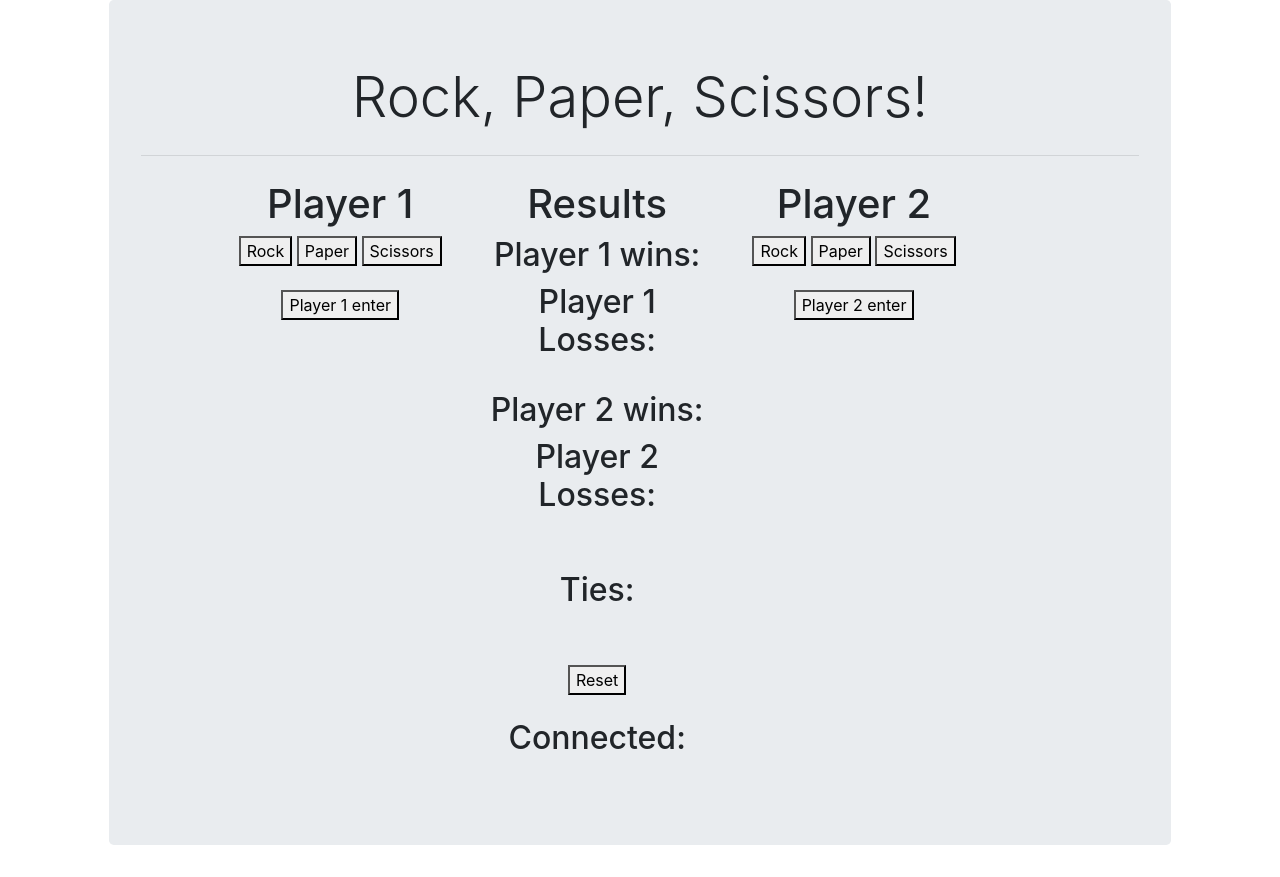
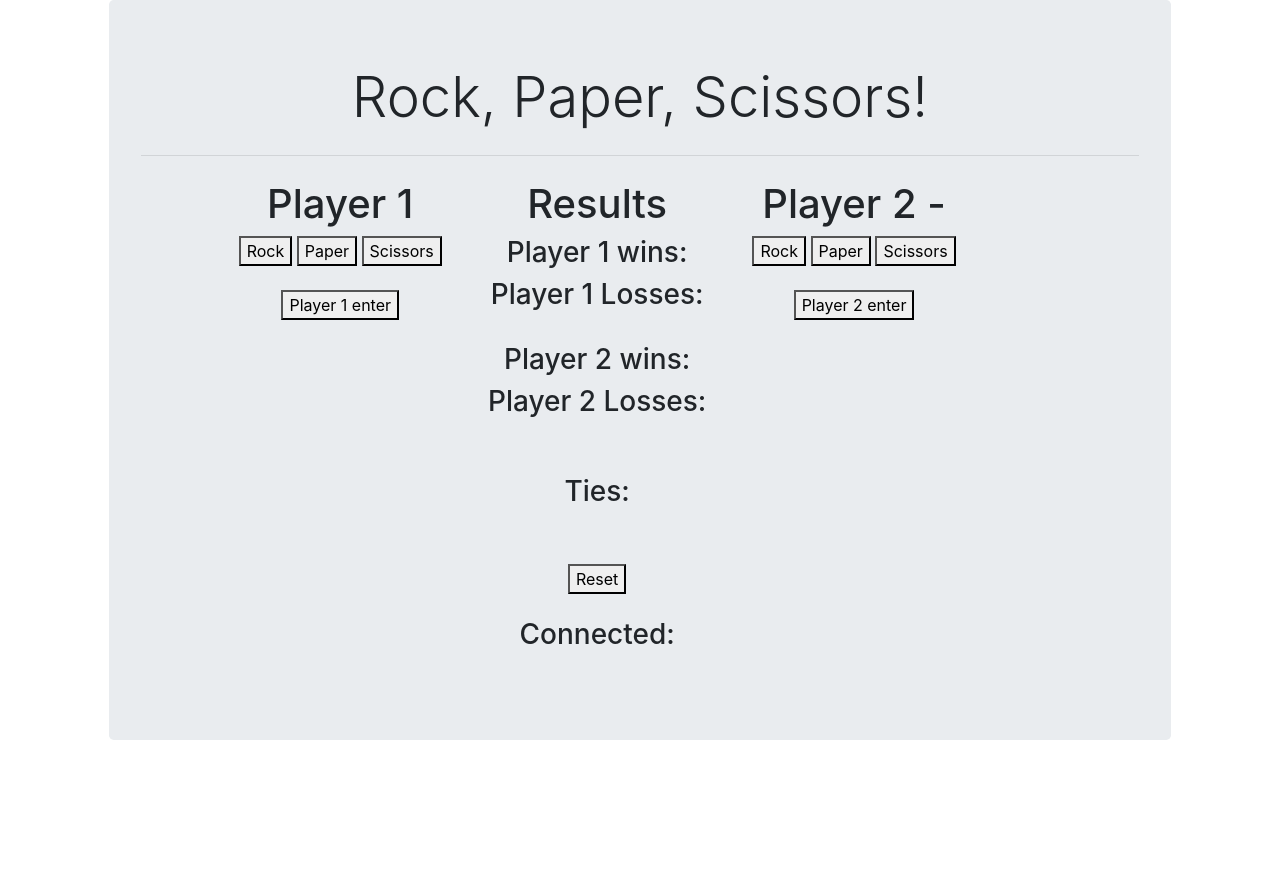
Before and after one commit to JEinsel/rps-multiplayer, a plain HTML site: page index.html in a window 1280 px wide. After the commit the page ends 800 px from the top, so only its background shows below. Drawn offline with nearby package versions, Linux system fonts and the light colour scheme; no server answers.

Commit message:
Added alerts of wins and update player name value

```diff
--- a/Assets/javascript/javascript.js
+++ b/Assets/javascript/javascript.js
@@ -95,7 +95,7 @@ $("#player1Rock").on("click", function () {
 })
 
 $("#player1Paper").on("click", function () {
-    console.log("I have been clicked (rock)");
+    console.log("I have been clicked (paper)");
     p1Guess = "paper"
     database.ref().update({
         p1Guess: p1Guess
@@ -103,7 +103,7 @@ $("#player1Paper").on("click", function () {
 })
 
 $("#player1Scissors").on("click", function () {
-    console.log("I have been clicked (rock)");
+    console.log("I have been clicked (scissors)");
     p1Guess = "scissors"
     database.ref().update({
         p1Guess: p1Guess
@@ -111,7 +111,7 @@ $("#player1Scissors").on("click", function () {
 })
 
 $("#player2Rock").on("click", function () {
-    console.log("I have been clicked (rock)");
+    console.log("I have been clicked (rock2)");
     p2Guess = "rock"
     database.ref().update({
         p2Guess: p2Guess
@@ -127,7 +127,7 @@ $("#player2Paper").on("click", function () {
 })
 
 $("#player2Scissors").on("click", function () {
-    console.log("I have been clicked (rock)");
+    console.log("I have been clicked (scissors2)");
     p2Guess = "scissors"
     database.ref().update({
         p2Guess: p2Guess
@@ -161,7 +161,7 @@ $("#reset").on("click", function () {
         p1Losses: 0,
         p1Guess: "",
         ties: 0,
-        p2Name: p1Name,
+        p2Name: p2Name,
         p2Enter: false,
         p2Wins: 0,
         p2Losses: 0,
@@ -172,6 +172,8 @@ $("#reset").on("click", function () {
 $("#player1Losses").text(database.ref().p1Losses)
 
 database.ref().on("value", function (snapshot) {
+    $("#player1Name").text(snapshot.val().p1Name)
+    $("#player2Name").text(snapshot.val().p2Name)
 
     $("#player1Wins").text(snapshot.val().p1Wins);
     $("#player2Wins").text(snapshot.val().p2Wins);
@@ -184,14 +186,17 @@ database.ref().on("value", function (snapshot) {
             (p1Guess === "scissors" && p2Guess === "paper") ||
             (p1Guess === "paper" && p2Guess === "rock")) {
             p1Wins++;
+            alert("Player 1 win - " +p1Guess + " vs " + p2Guess)
             p2Losses++;
             p1Guess = ""
             p2Guess = ""
         } else if (p1Guess === p2Guess) {
+            alert("Tie! " + p1Guess + " " + p2Guess)
             ties++;
             p1Guess = ""
             p2Guess = ""
         } else {
+            alert("Player 2 win - " + p1Guess + " vs " + p2Guess)
             p1Losses++;
             p2Wins++;
             p1Guess = ""
--- a/index.html
+++ b/index.html
@@ -35,7 +35,7 @@
                 <div class="row">
                     <div class="col-1"></div>
                     <div class="col-3 text-center">
-                        <h1> Player 1</h1>
+                        <h1> Player 1 <span id=player1Name></span></h1>
 
                         <button id="player1Rock">Rock</button>
 
@@ -50,21 +50,21 @@
 
                     <div class="col-3 text-center">
                         <h1>Results</h1>
-                        <h2>Player 1 wins: <span id="player1Wins"></span> </h2>
-                        <h2>Player 1 Losses: <span id="player1Losses"></span> </h2>
+                        <h3>Player 1 wins: <span id="player1Wins"></span> </h3>
+                        <h3>Player 1 Losses: <span id="player1Losses"></span> </h3>
                         <br>
 
-                        <h2>Player 2 wins: <span id="player2Wins"></span></h2>
-                        <h2>Player 2 Losses: <span id="player2Losses"></span></h2>
+                        <h3>Player 2 wins: <span id="player2Wins"></span></h3>
+                        <h3>Player 2 Losses: <span id="player2Losses"></span></h3>
                         <br><br>
-                        <h2>Ties: <span id="ties"></span></h2>
+                        <h3>Ties: <span id="ties"></span></h3>
                         <br><br>
                         <button id="reset">Reset</button>
                         <br><br>
-                        <h2>Connected: <span id="watchers"></span></h2>
+                        <h3>Connected: <span id="watchers"></span></h3>
                     </div>
                     <div class="col-3 text-center">
-                        <h1> Player 2</h1>
+                        <h1> Player 2 - <span id=player2Name></span></h1>
 
                         <button id="player2Rock">Rock</button>
 
```
